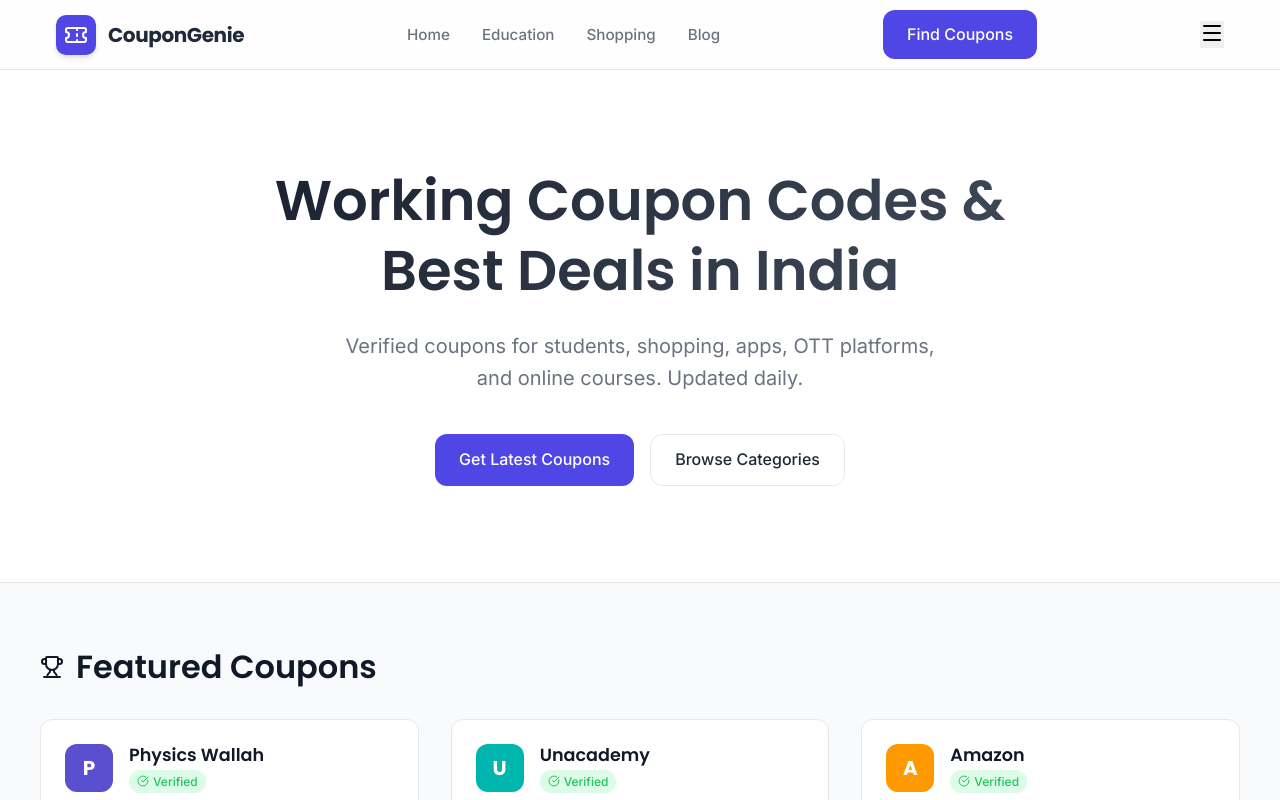
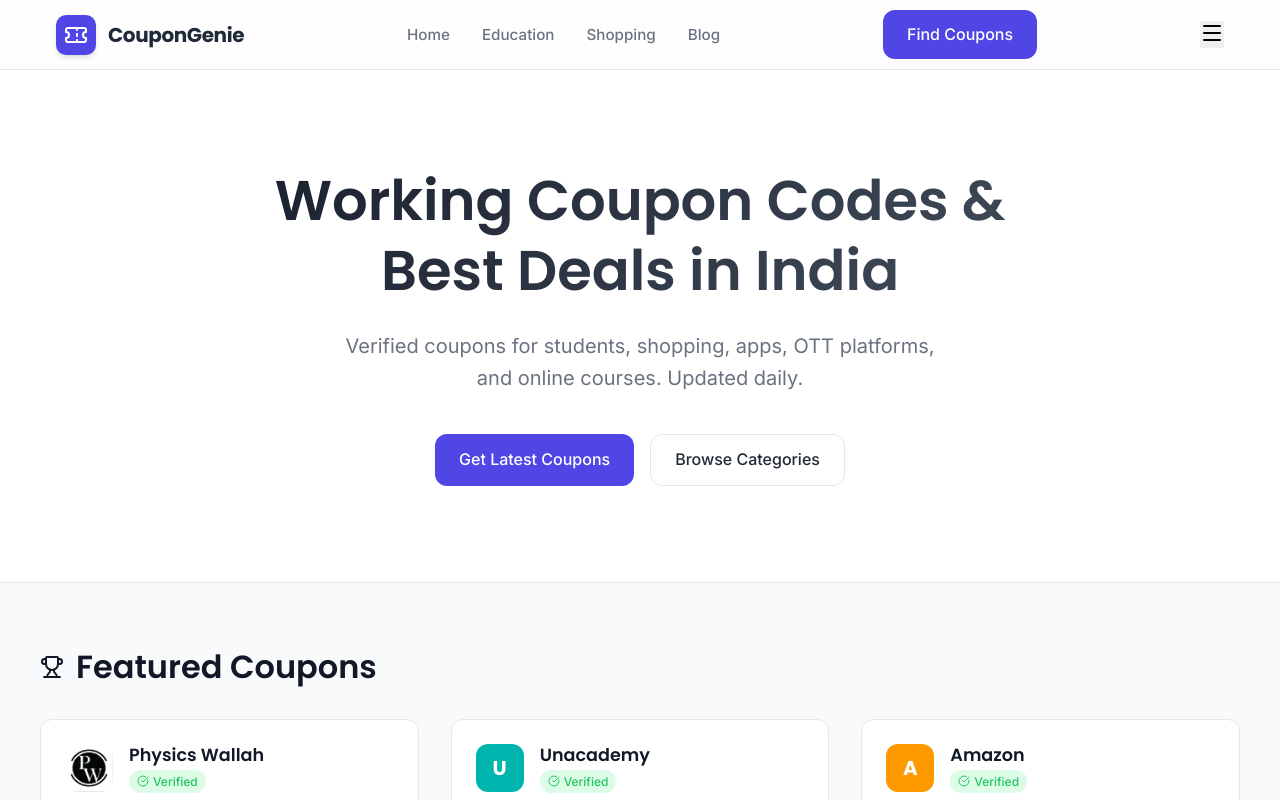
Before and after one commit to Ejack172/CouponGenie, a Next.js app: page / in a window 1280 px wide. Shown: the top 800 px of the page. Built offline with nearby package versions, Linux system fonts and the light colour scheme.

Commit message:
Add Physics Wallah logo and update components to support images

```diff
--- a/components/CouponCard.js
+++ b/components/CouponCard.js
@@ -6,8 +6,12 @@
     return (
         <div className={styles.card}>
             <div className={styles.header}>
-                <div className={styles.logo} style={{ backgroundColor: coupon.color }}>
-                    {coupon.title.charAt(0)}
+                <div className={styles.logo} style={{ backgroundColor: coupon.logo ? 'white' : coupon.color }}>
+                    {coupon.logo ? (
+                        <img src={coupon.logo} alt={coupon.title} style={{ width: '100%', height: '100%', objectFit: 'contain', borderRadius: 'inherit' }} />
+                    ) : (
+                        coupon.title.charAt(0)
+                    )}
                 </div>
                 <div>
                     <h3 className={styles.title}>{coupon.title}</h3>
--- a/data/coupons.js
+++ b/data/coupons.js
@@ -8,6 +8,7 @@
     link: '/physics-wallah-coupon-code',
     verified: true,
     color: '#5A4FCF',
+    logo: '/logos/pw-logo.png',
     slug: 'physics-wallah-coupon-code',
     titleTag: 'PW Coupon Code 2026: Get Up to 90% OFF on JEE, NEET & All Batches | CouponGenie',
     h1: 'PW Coupon Code 2026: Latest Working Physics Wallah Coupon Codes & Offers',
```
Also changed, not shown: components/CouponBox.js (+6 -2 lines), public/logos/pw-logo.png (added).
